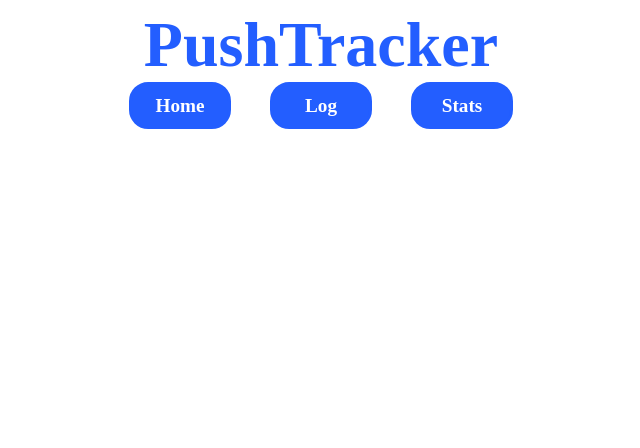
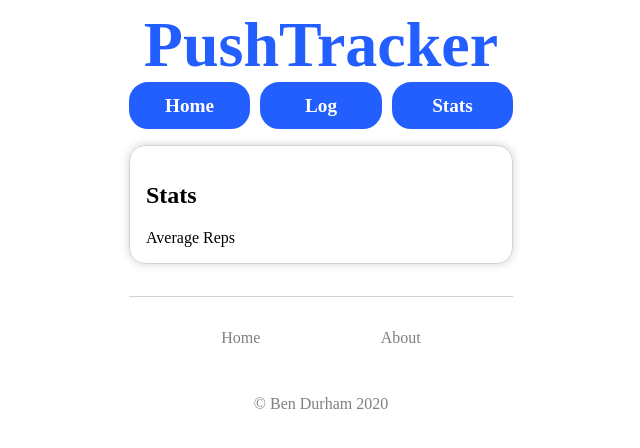
Before and after one commit to bendurham441/pushtracker, a React (Vite) app: page /stats in a window 1280 px wide. Shown: the top 448 px of the page, without its empty margins (319-959 px from the left). Built offline with nearby package versions, Linux system fonts and the light colour scheme; a web font is replaced by a local one.

Commit message:
Added footer and clarified readme

```diff
--- a/components/App.js
+++ b/components/App.js
@@ -5,6 +5,8 @@ import Home from "./routes/Home";
 import LogForm from "./routes/LogForm";
 import Nav from "./Nav";
 import Log from "./routes/Log";
+import Footer from "./Footer"
+import Stats from "./routes/Stats";
 
 const App = () => (
   <Router>
@@ -20,7 +22,11 @@ const App = () => (
       <Route path="/log">
         <Log />
       </Route>
+      <Route path="/stats">
+        <Stats />
+      </Route>
     </Switch>
+    <Footer />
   </Router>
 );
 
--- /dev/null
+++ b/components/Footer.js
@@ -0,0 +1,18 @@
+import React from "react";
+import { Link } from "react-router-dom";
+
+const Footer = () => (
+  <footer>
+    <div class="footer-links">
+      <Link to="/" style={{ textDecoration: "none" }}>
+        <div className="footer-link">Home</div>
+      </Link>
+      <Link to="/about" style={{ textDecoration: "none" }}>
+        <div className="footer-link">About</div>
+      </Link>
+    </div>
+    <div className="copyright">&copy; Ben Durham 2020</div>
+  </footer>
+);
+
+export default Footer;
--- /dev/null
+++ b/components/routes/Stats.js
@@ -0,0 +1,12 @@
+import React from "react"
+
+import Card from "../common/Card"
+
+const Stats = () => (
+  <Card>
+    <h1>Stats</h1>
+    <div>Average Reps</div>
+  </Card>
+)
+
+export default Stats;
--- a/styles.scss
+++ b/styles.scss
@@ -52,7 +52,7 @@ $purple: rgb(35, 94, 255);
 
   font-weight: 600;
   font-size: 1.2em;
-  width: 4em;
+  width: 5em;
   text-align: center;
 }
 
@@ -131,3 +131,28 @@ button:hover {
     margin-left: 0.5em;
   }
 }
+
+.footer-links {
+  display: flex;
+  justify-content: space-around;
+}
+
+footer {
+  padding: 2em;
+  margin-top: 2em;
+  border-top: 0.1em solid lightgray;
+}
+
+.footer-link {
+  color: grey;
+}
+
+.footer-link:hover {
+  color: $purple;
+}
+
+.copyright {
+  text-align: center;
+  margin-top: 3em;
+  color: grey;
+}
```
Also changed, not shown: 1 other file (tests, documents, lock files or other folders).
